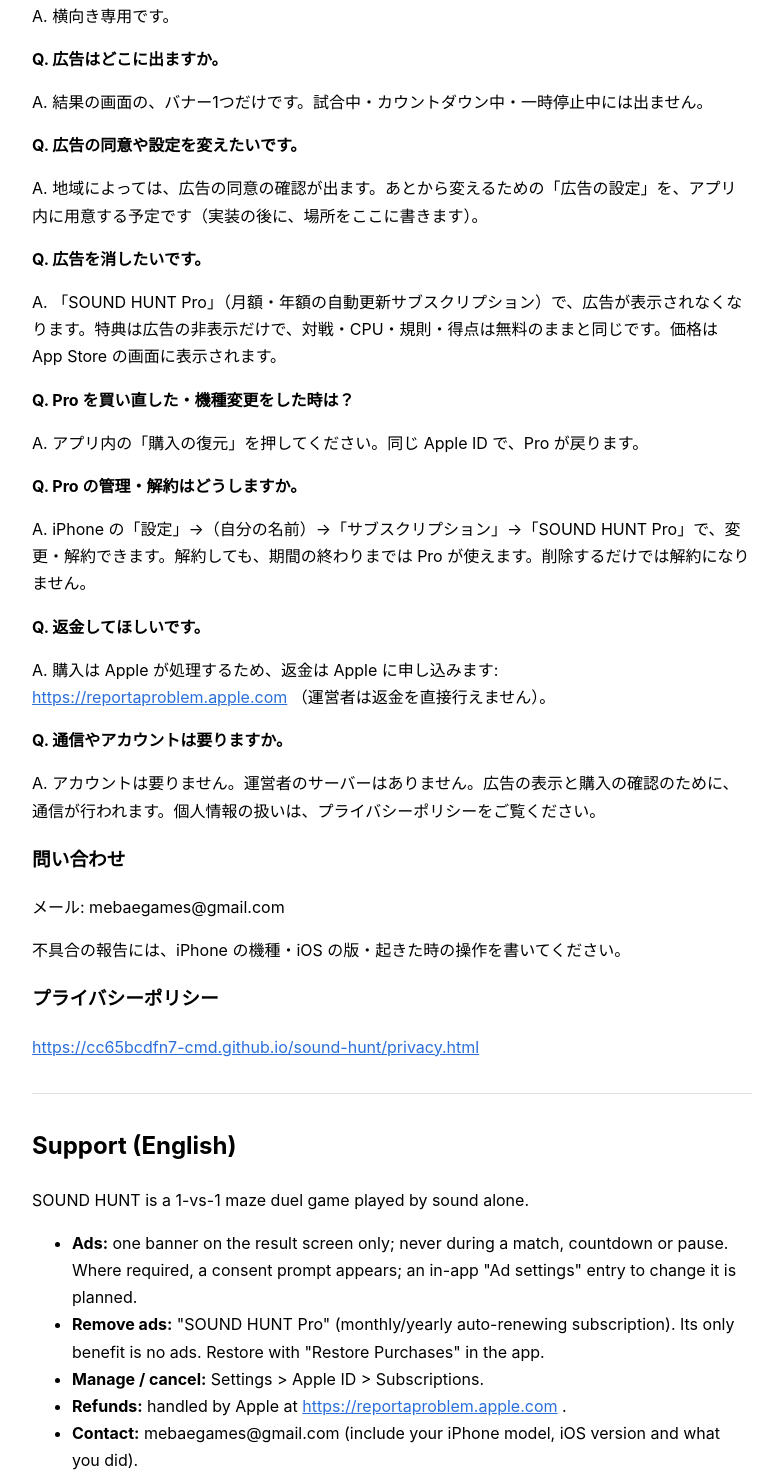
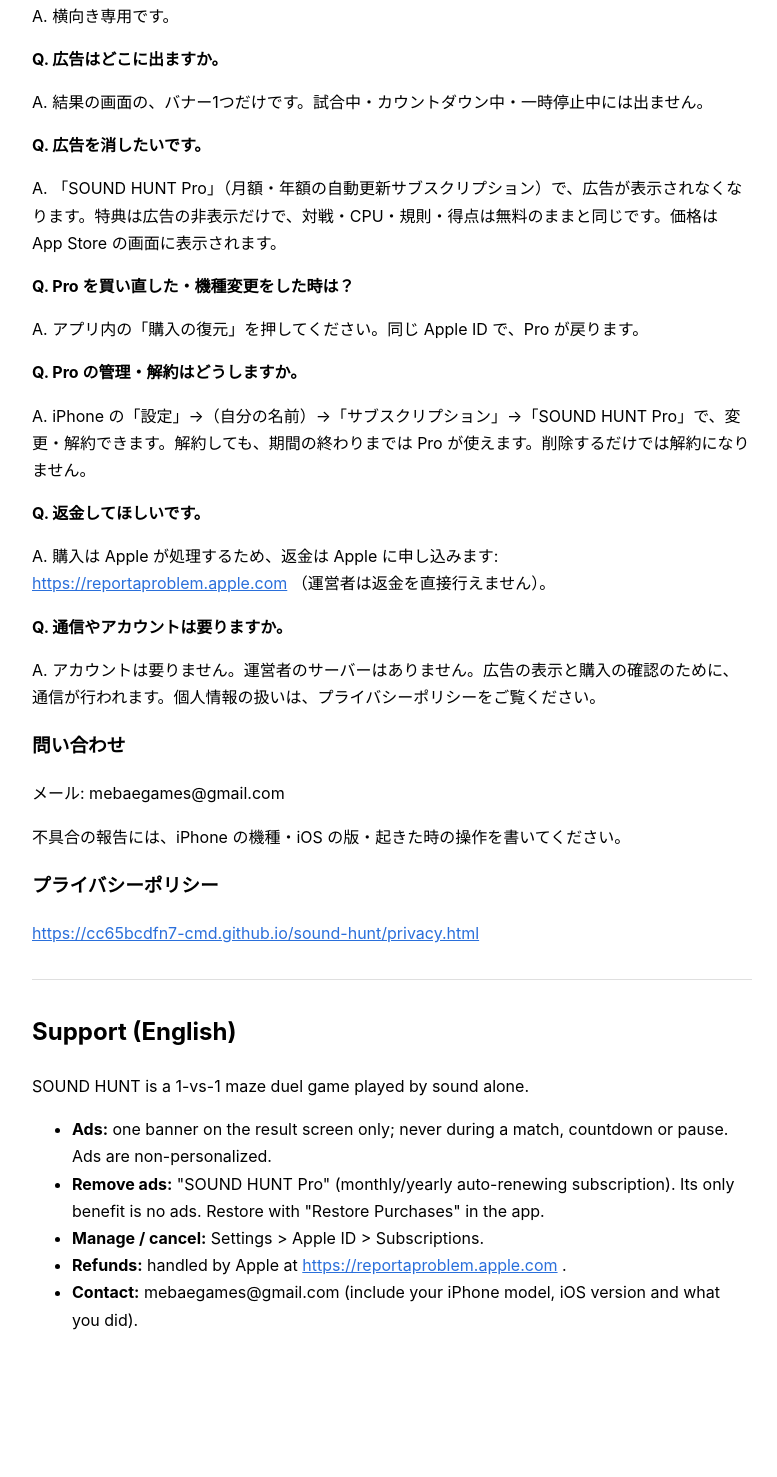
Before and after one commit to cc65bcdfn7-cmd/cc65bcdfn7-cmd.github.io, a plain HTML site: page sound-hunt/support.html in a window 1280 px wide. Shown: the part 755-2232 px from the top of the page, without its empty margins (248-1025 px from the left). After the commit the page ends 2129 px from the top, so only its background shows below. Drawn offline with Linux system fonts and the light colour scheme.

Commit message:
SOUND HUNT のサポートとプライバシーのページを更新

```diff
--- a/sound-hunt/support.html
+++ b/sound-hunt/support.html
@@ -23,8 +23,6 @@ a{color:#2a6fdb}hr{border:0;border-top:1px solid #8884;margin:2em 0}code{backgro
 <p>A. 横向き専用です。</p>
 <p><strong>Q. 広告はどこに出ますか。</strong></p>
 <p>A. 結果の画面の、バナー1つだけです。試合中・カウントダウン中・一時停止中には出ません。</p>
-<p><strong>Q. 広告の同意や設定を変えたいです。</strong></p>
-<p>A. 地域によっては、広告の同意の確認が出ます。あとから変えるための「広告の設定」を、アプリ内に用意する予定です（実装の後に、場所をここに書きます）。</p>
 <p><strong>Q. 広告を消したいです。</strong></p>
 <p>A. 「SOUND HUNT Pro」（月額・年額の自動更新サブスクリプション）で、広告が表示されなくなります。特典は広告の非表示だけで、対戦・CPU・規則・得点は無料のままと同じです。価格は App Store の画面に表示されます。</p>
 <p><strong>Q. Pro を買い直した・機種変更をした時は？</strong></p>
@@ -44,7 +42,7 @@ a{color:#2a6fdb}hr{border:0;border-top:1px solid #8884;margin:2em 0}code{backgro
 <h2>Support (English)</h2>
 <p>SOUND HUNT is a 1-vs-1 maze duel game played by sound alone.</p>
 <ul>
-<li><strong>Ads:</strong> one banner on the result screen only; never during a match, countdown or pause. Where required, a consent prompt appears; an in-app &quot;Ad settings&quot; entry to change it is planned.</li>
+<li><strong>Ads:</strong> one banner on the result screen only; never during a match, countdown or pause. Ads are non-personalized.</li>
 <li><strong>Remove ads:</strong> &quot;SOUND HUNT Pro&quot; (monthly/yearly auto-renewing subscription). Its only benefit is no ads. Restore with &quot;Restore Purchases&quot; in the app.</li>
 <li><strong>Manage / cancel:</strong> Settings &gt; Apple ID &gt; Subscriptions.</li>
 <li><strong>Refunds:</strong> handled by Apple at <a href="https://reportaproblem.apple.com">https://reportaproblem.apple.com</a> .</li>
```
Also changed, not shown: sound-hunt/privacy.html (+2 -2 lines).
